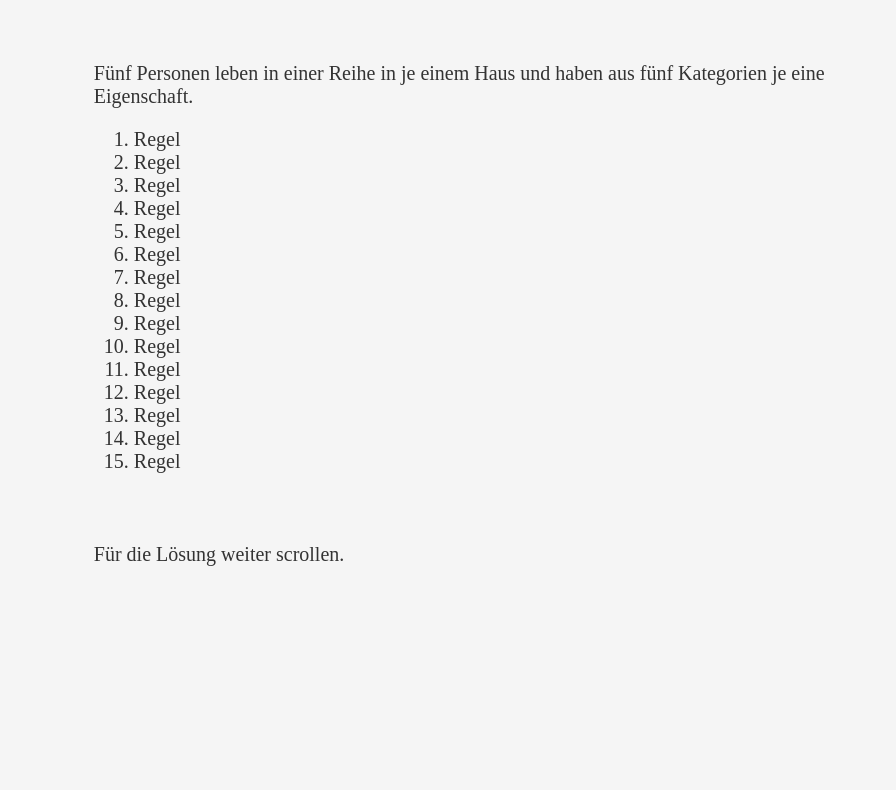
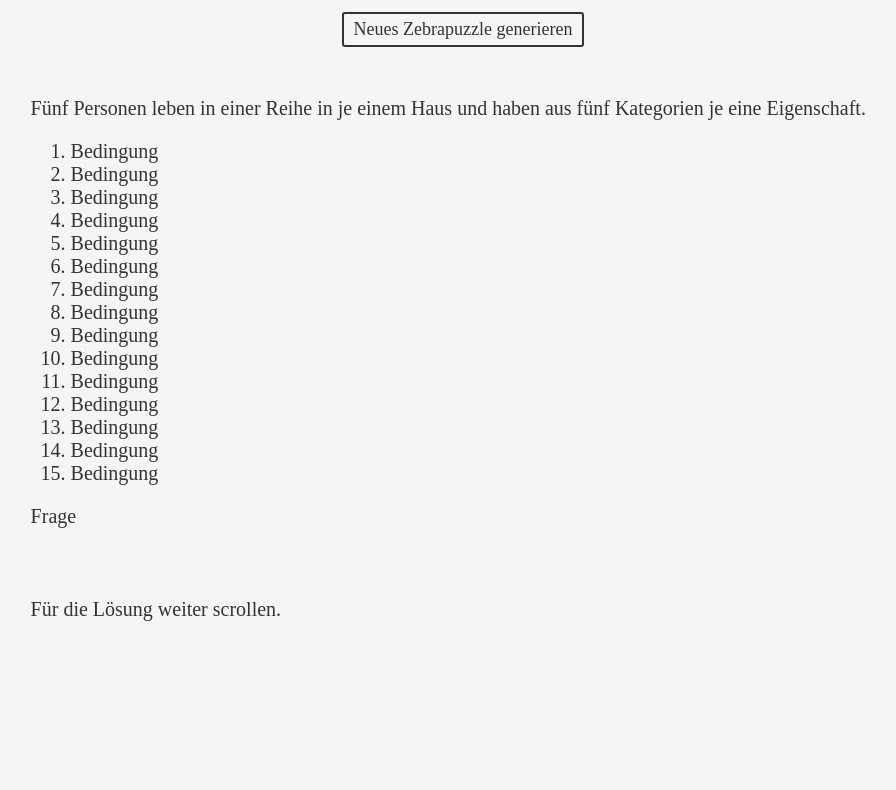
Before and after one commit to Noxmain/Zebrapuzzle, a plain HTML site: page index.html in a window 1280 px wide. Shown: the part 149-939 px from the top of the page, without its empty margins (177-1073 px from the left). Drawn offline with Linux system fonts and the light colour scheme.

Commit message:
Updated index and style

```diff
--- a/index.html
+++ b/index.html
@@ -9,33 +9,35 @@
   </head>
 
   <body>
-    <div id="title">
+    <div class="top">
       <h1>Zebrapuzzle</h1>
+      <button id="newpuzzle">Neues Zebrapuzzle generieren</button>
     </div>
-    <div id="conditions">
+    <div class="conditions">
       <p>Fünf Personen leben in einer Reihe in je einem Haus und haben aus fünf Kategorien je eine Eigenschaft.</p>
       <ol>
-        <li>Regel</li>
-        <li>Regel</li>
-        <li>Regel</li>
-        <li>Regel</li>
-        <li>Regel</li>
-        <li>Regel</li>
-        <li>Regel</li>
-        <li>Regel</li>
-        <li>Regel</li>
-        <li>Regel</li>
-        <li>Regel</li>
-        <li>Regel</li>
-        <li>Regel</li>
-        <li>Regel</li>
-        <li>Regel</li>
+        <li>Bedingung</li>
+        <li>Bedingung</li>
+        <li>Bedingung</li>
+        <li>Bedingung</li>
+        <li>Bedingung</li>
+        <li>Bedingung</li>
+        <li>Bedingung</li>
+        <li>Bedingung</li>
+        <li>Bedingung</li>
+        <li>Bedingung</li>
+        <li>Bedingung</li>
+        <li>Bedingung</li>
+        <li>Bedingung</li>
+        <li>Bedingung</li>
+        <li>Bedingung</li>
       </ol>
+      <p>Frage</p>
     </div>
-    <div id="space">
+    <div class="space">
       <p>Für die Lösung weiter scrollen.</p>
     </div>
-    <div id=solution>
+    <div class=solution>
       <table>
         <tr>
           <td>Lösung</td>
@@ -74,5 +76,8 @@
         </tr>
       </table>
     </div>
+    <div class="bottom">
+      <p class="author">by <a class="author" href="https://github.com/Noxmain">Noxmain</a></p>
+    </div>
   </body>
 </html>
--- a/style.css
+++ b/style.css
@@ -1,12 +1,13 @@
 body {
   background-color: #F5F5F5;
   color: #333333;
+  font-family: serif;
   font-size: 20px;
 }
 
 div {
-  margin-left: 20%;
-  margin-right: 20%;
+  margin-left: 15%;
+  margin-right: 15%;
   margin-top: 10px;
   margin-bottom: 10px;
   padding: 10px;
@@ -16,11 +17,36 @@ table {
   width: 100%;
 }
 
-#title {
+.top {
   margin-top: 50px;
   text-align: center;
 }
 
-#space {
+.bottom {
+  margin-bottom: 50px;
+  text-align: center;
+}
+
+.space {
   margin-bottom: 1000px;
 }
+
+.author {
+  color: #888888;
+  font-size: 13px;
+}
+
+#newpuzzle {
+  border: 2px solid #333333;
+  border-radius: 3px;
+  font-family: serif;
+  font-size: 18px;
+  background: none;
+  color: #333333;
+  padding: 5px 10px;
+}
+
+#newpuzzle:hover {
+  background: #333333;
+  color: #F5F5F5;
+}
```
